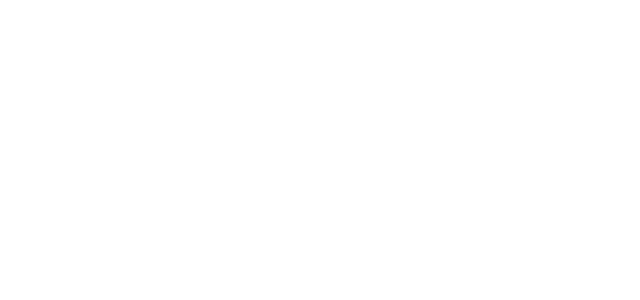
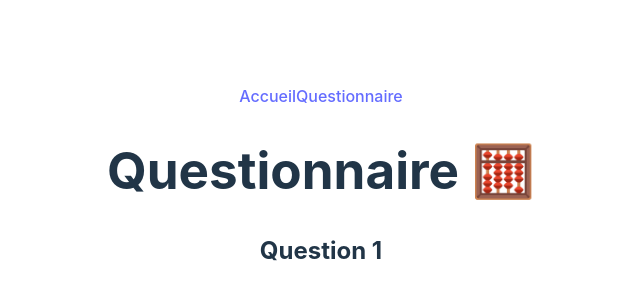
Before and after one commit to BiggiBiggi/rooty, a React (Vite) app: page /survey/1 in a window 1280 px wide. Before the commit this address had no page. Shown: the part 214-514 px from the top of the page, without its empty margins (319-959 px from the left). Built offline with nearby package versions, Linux system fonts and the light colour scheme.

Commit message:
Header and Question

```diff
--- a/src/App.jsx
+++ b/src/App.jsx
@@ -1,16 +1,17 @@
-//src/App.jsx
+import "./App.css"
 import { BrowserRouter as Router, Route, Routes } from "react-router-dom";
 import Home from "./pages/Home/";
 import Survey from "./pages/Survey/";
-
+import Header from "./components/Header";
 
 function App() {
   return (
     <>
       <Router>
+        <Header />
         <Routes>
           <Route path="/" element={<Home />} />
-          <Route path="/survey" element={<Survey />} />
+          <Route path="/survey/:questionNumber" element={<Survey />} />
         </Routes>
       </Router>
     </>
--- /dev/null
+++ b/src/components/Header/index.jsx
@@ -0,0 +1,11 @@
+import { Link } from "react-router-dom";
+function Header() {
+  return (
+    <nav>
+      <Link to="/">Accueil</Link>
+      <Link to="/survey/42">Questionnaire</Link>
+    </nav>
+  );
+}
+
+export default Header;
--- a/src/pages/Survey/index.jsx
+++ b/src/pages/Survey/index.jsx
@@ -1,9 +1,13 @@
-//pages/Survey/index.jsx
+import { useParams } from "react-router-dom"
+
 function Survey() {
+  const { questionNumber } = useParams();
   return (
     <div>
       <h1>Questionnaire 🧮</h1>
+      <h2>Question {questionNumber}</h2>
     </div>
   );
 }
+
 export default Survey;
```
